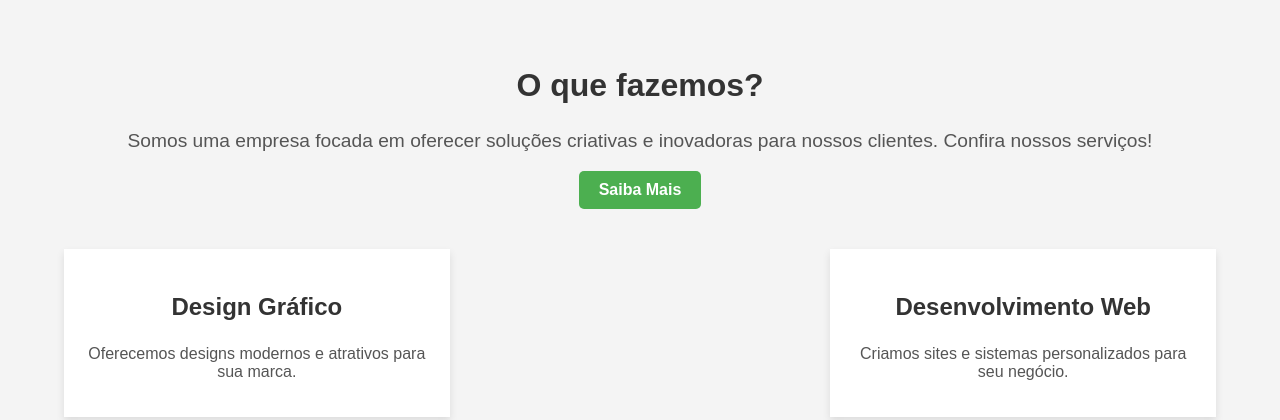
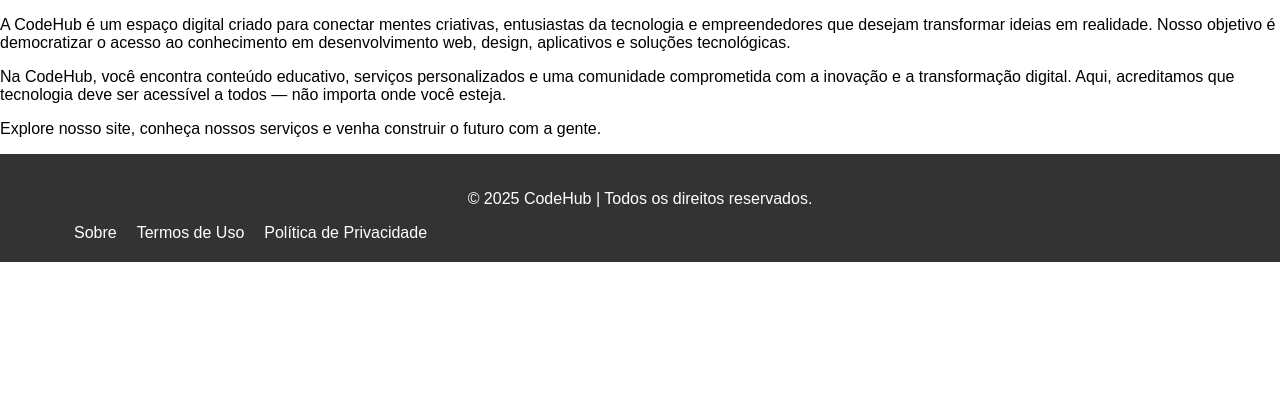
Before and after one commit to jnevesthe/cod, a Django app: page / in a window 1280 px wide. Shown: the part 77-497 px from the top of the page. After the commit the page ends 339 px from the top, so only its background shows below. Run offline with Django 5.2, Linux system fonts and the light colour scheme.

Commit message:
Update index.html

```diff
--- a/paginas/templates/paginas/index.html
+++ b/paginas/templates/paginas/index.html
@@ -1 +1,9 @@
 {% extends "paginas/base.html" %}
+{% block main %}
+
+    <p>A CodeHub é um espaço digital criado para conectar mentes criativas, entusiastas da tecnologia e empreendedores que desejam transformar ideias em realidade. Nosso objetivo é democratizar o acesso ao conhecimento em desenvolvimento web, design, aplicativos e soluções tecnológicas.</p>
+
+    <p>Na CodeHub, você encontra conteúdo educativo, serviços personalizados e uma comunidade comprometida com a inovação e a transformação digital. Aqui, acreditamos que tecnologia deve ser acessível a todos — não importa onde você esteja.</p>
+
+    <p>Explore nosso site, conheça nossos serviços e venha construir o futuro com a gente.</p>
+{% endblock %}
```
